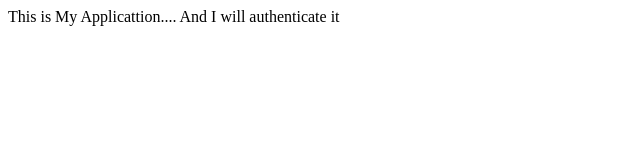
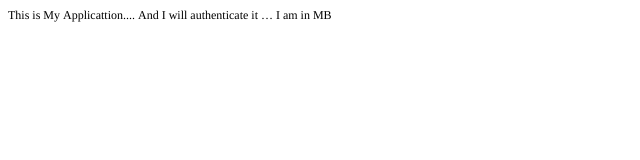
Before and after one commit to kkrpbond/WebProj, a plain HTML site: page index.html in a window 1280 px wide. Shown: the full height of the page, 0-640 px from the left. Drawn offline with Linux system fonts and the light colour scheme.

Commit message:
Modfieid the comment

```diff
--- a/index.html
+++ b/index.html
@@ -1,9 +1,17 @@
+<!DOCTYPE html PUBLIC "-//W3C//DTD HTML 4.01//EN" "http://www.w3.org/TR/html4/strict.dtd">
 <html>
-	<head>
-		<title>My App</title>
-	</head>
-
-	<body>
-		This is My Applicattion.... And I will authenticate it
-	</body>
+<head>
+  <meta http-equiv="Content-Type" content="text/html; charset=utf-8">
+  <meta http-equiv="Content-Style-Type" content="text/css">
+  <title>My App</title>
+  <meta name="Generator" content="Cocoa HTML Writer">
+  <meta name="CocoaVersion" content="1504.83">
+  <style type="text/css">
+    p.p1 {margin: 0.0px 0.0px 0.0px 0.0px; line-height: 14.0px; font: 12.0px Times; color: #000000; -webkit-text-stroke: #000000}
+    span.s1 {font-kerning: none}
+  </style>
+</head>
+<body>
+<p class="p1"><span class="s1">This is My Applicattion.... And I will authenticate it … I am in MB</span></p>
+</body>
 </html>
```
